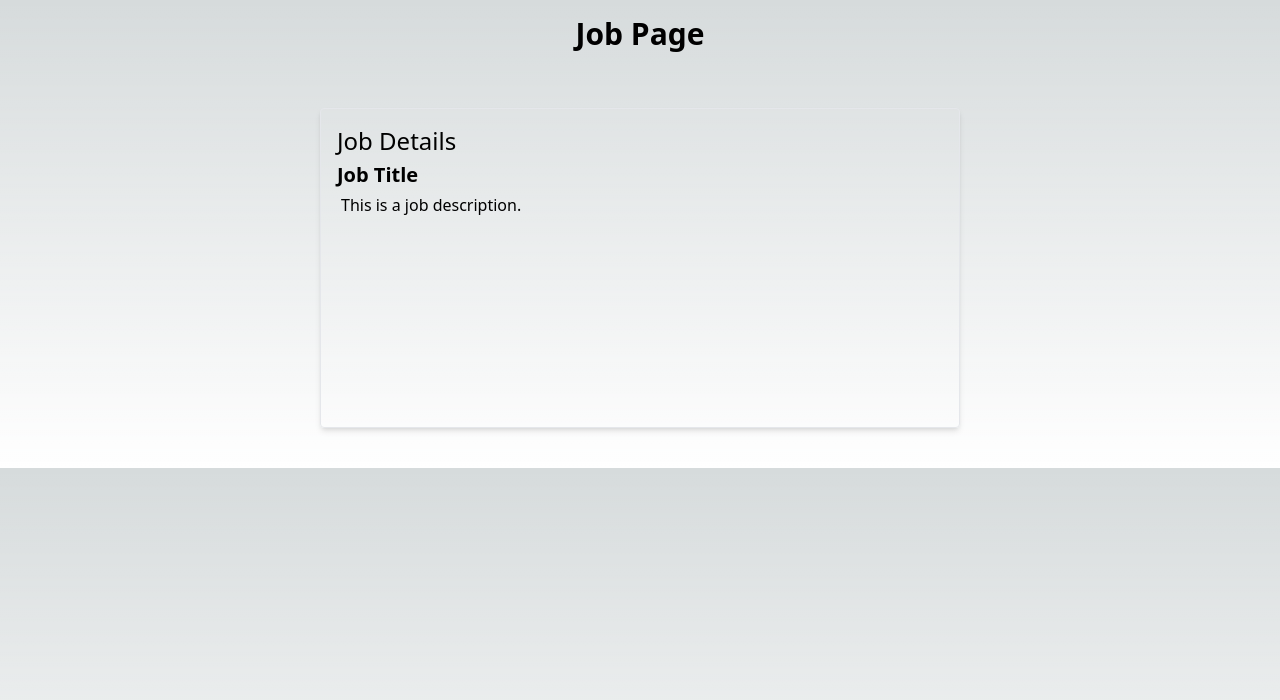
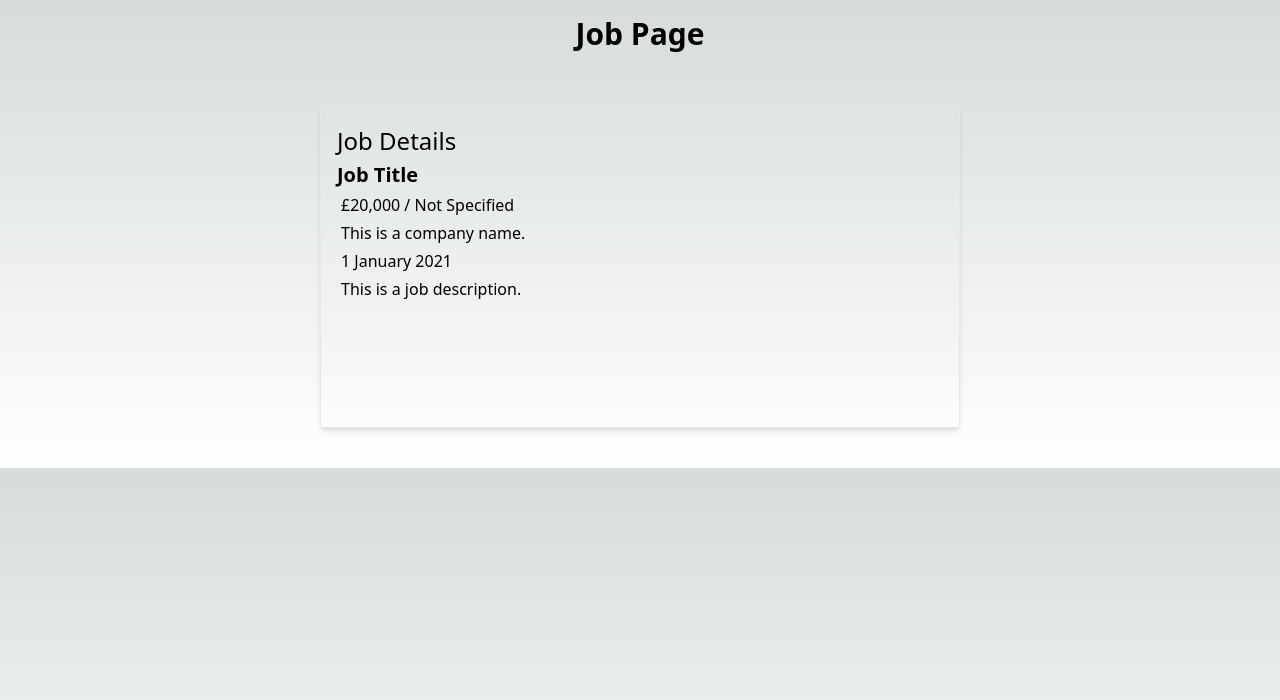
Before and after one commit to lambley/job-search-client, a Next.js app: page /jobs/0 in a window 1280 px wide. Shown: the top 700 px of the page. Built offline with nearby package versions, Linux system fonts and the light colour scheme; no server answers.

Commit message:
update card layout

```diff
--- a/src/components/job/card.tsx
+++ b/src/components/job/card.tsx
@@ -2,7 +2,19 @@ import React from "react";
 import type { JobDbResponse } from "types/jobSearchApiTypes";
 
 export default function Card(props: JobDbResponse) {
-  const { id, title, description } = props;
+  const {
+    id,
+    title,
+    location,
+    description,
+    created,
+    company,
+    salary_min,
+    salary_max,
+    contract_type,
+    category,
+    processed_keywords,
+  } = props;
 
   const toTitleCase = (str: string) => {
     return str
@@ -11,10 +23,38 @@ export default function Card(props: JobDbResponse) {
       .join(" ");
   };
 
+  const numberToCurrency = (num: number) => {
+    return Math.trunc(num).toLocaleString("en-GB", {
+      style: "currency",
+      currency: "GBP",
+      minimumFractionDigits: 0,
+      maximumFractionDigits: 0,
+    });
+  };
+
   return (
     <div key={id}>
       <h3 className="text-xl my-1 font-semibold">{toTitleCase(title)}</h3>
-      <p className="ms-1">{description}</p>
+      <div className="ms-1">
+        <div>
+          <h4 className="my-1">
+            {numberToCurrency(salary_min)} / {contract_type || "Not Specified"}
+          </h4>
+          <h4 className="my-1">{company}</h4>
+        </div>
+        <div>
+          {created && (
+            <h4 className="my-1">
+              {new Date(created).toLocaleDateString("en-GB", {
+                year: "numeric",
+                month: "long",
+                day: "numeric",
+              })}
+            </h4>
+          )}
+        </div>
+        <p>{description}</p>
+      </div>
     </div>
   );
 }
```
